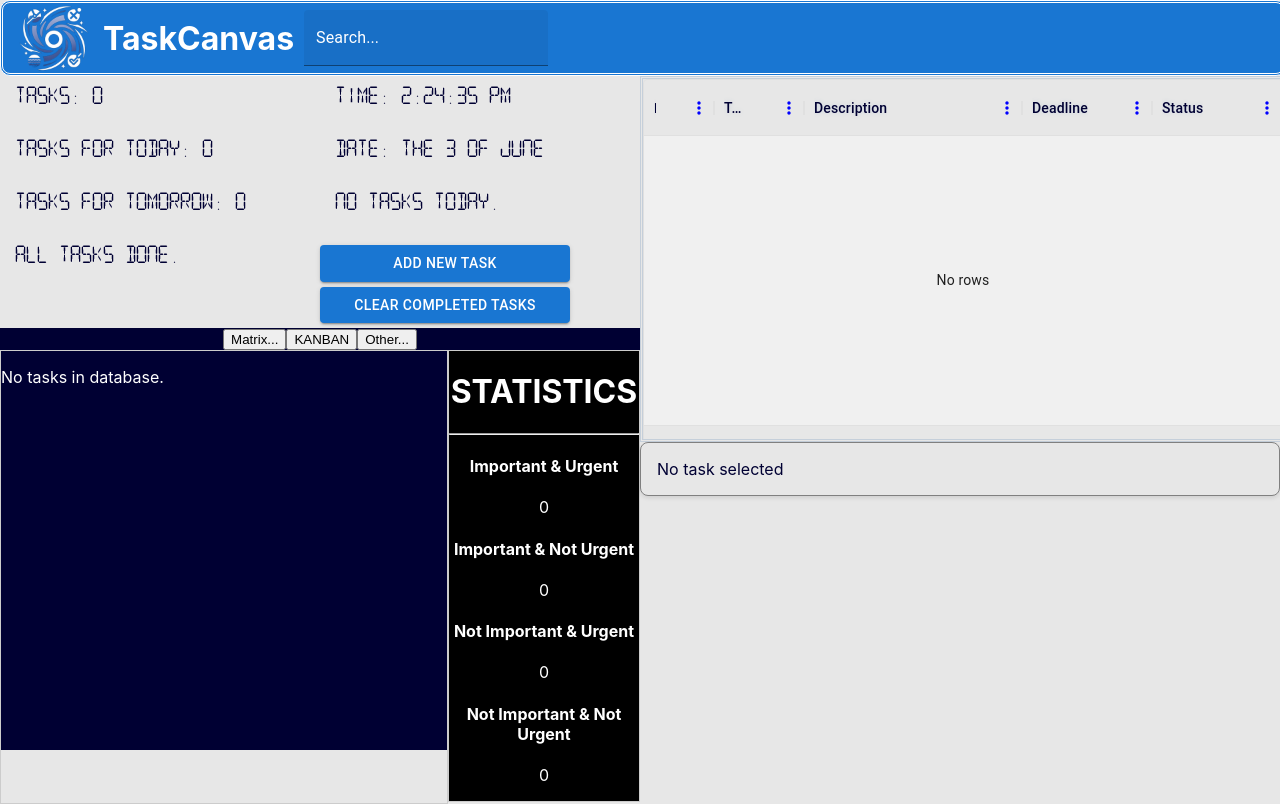
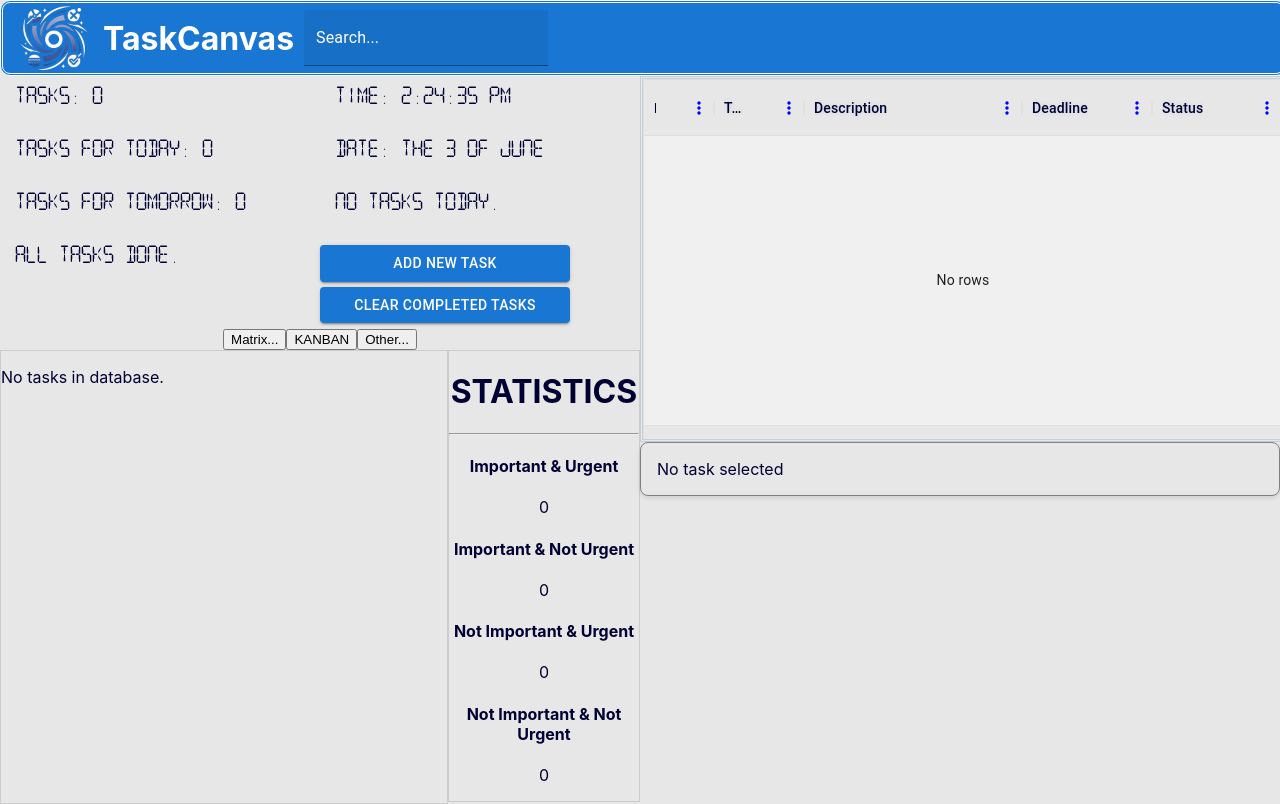
Before and after one commit to Ejtolf/task-canvas, a React (Create React App) app: page / in a window 1280 px wide. Built offline with nearby package versions, Linux system fonts and the light colour scheme.

Commit message:
Styles updated.

```diff
--- a/package.json
+++ b/package.json
@@ -5,6 +5,7 @@
   "dependencies": {
     "@emotion/react": "^11.11.1",
     "@emotion/styled": "^11.11.0",
+    "@mui/icons-material": "^5.15.19",
     "@mui/material": "^5.14.18",
     "@mui/x-data-grid": "^6.18.1",
     "@testing-library/jest-dom": "^5.17.0",
--- a/src/Components/TaskGraphs.tsx
+++ b/src/Components/TaskGraphs.tsx
@@ -64,22 +64,22 @@
                 {tasks && tasks.length > 0 ? <>
                     <div className="quadrant" id="important-urgent">
                         {IMP_URG?.map((task, id) => (
-                            <p className="task-list-for-matrix" key={id}>{task.title}</p>
+                            <p className="task-list-for-matrix" key={id}>{task.id}: {task.title}</p>
                         ))}
                     </div>
                     <div className="quadrant" id="important-not-urgent">
                         {IMP_nURG?.map((task, id) => (
-                            <p className="task-list-for-matrix" key={id}>{task.title}</p>
+                            <p className="task-list-for-matrix" key={id}>{task.id}: {task.title}</p>
                         ))}
                     </div>
                     <div className="quadrant" id="not-important-urgent">
                         {nIMP_URG?.map((task, id) => (
-                            <p className="task-list-for-matrix" key={id}>{task.title}</p>
+                            <p className="task-list-for-matrix" key={id}>{task.id}: {task.title}</p>
                         ))}
                     </div>
                     <div className="quadrant" id="not-important-not-urgent">
                         {nIMP_nURG?.map((task, id) => (
-                            <p className="task-list-for-matrix" key={id}>{task.title}</p>
+                            <p className="task-list-for-matrix" key={id}>{task.id}: {task.title}</p>
                         ))}
                     </div>
                 </> : <p>No tasks in database.</p>}
--- a/src/Styles/Header.css
+++ b/src/Styles/Header.css
@@ -2,7 +2,6 @@
   display: flex;
   align-items: center;
   border-style: double;
-  /* background-color: rgb(167, 205, 205); */
   background-color: #1976d2;
   border-radius: 10px;
   height: 70px;
--- a/src/Styles/TaskGraphs.css
+++ b/src/Styles/TaskGraphs.css
@@ -1,9 +1,10 @@
 .taskGraphs {
   background-color: white;
+  border-top: 1px gray;
   max-height: 100%;
   overflow: y;
-  background-color: #000033;
-  color: white;
+  background-color: #e7e7e7;
+  color: #000033;
   display: inline list-item;
 }
 
@@ -15,7 +16,7 @@
   /* max-height: 40vh; */
   height: max-content;
   border-style: solid;
-  border-color: purple;
+  border-color: gray;
   /* background-color: #000033; */
 }
 
@@ -39,7 +40,7 @@
 }
 
 .task {
-  background-color: #00000d;
+  background-color: #e7e7e7;
   padding: 10px;
   margin-bottom: 10px;
   border-radius: 5px;
@@ -49,14 +50,17 @@
 
 .todo div:hover {
   text-shadow: 0 0 10px red;
+  transition: text-shadow 0.2s ease-in-out;
 }
 
 .in-process div:hover {
   text-shadow: 0 0 10px orange;
+  transition: text-shadow 0.2s ease-in-out;
 }
 
 .done div:hover {
   text-shadow: 0 0 10px green;
+  transition: text-shadow 0.2s ease-in-out;
 }
 
 .kanban-header-h2-todo {
@@ -140,9 +144,9 @@
 }
 
 .quadrant {
-  background-color: #000033;
+  background-color: rgb(226, 226, 226);
   border-style: solid;
-  box-shadow: 0 0 20px yellow;
+  box-shadow: 0 0 20px #afada8;
   text-align: center;
   overflow: scroll;
   flex-direction: column;
@@ -150,7 +154,7 @@
 }
 
 .em-statistics-part {
-  background-color: black;
+  background-color: #e7e7e7;
   text-align: center;
 }
 
```
Also changed, not shown: src/Components/Header.tsx (line endings or trailing spaces), 1 other file (tests, documents, lock files or other folders).
